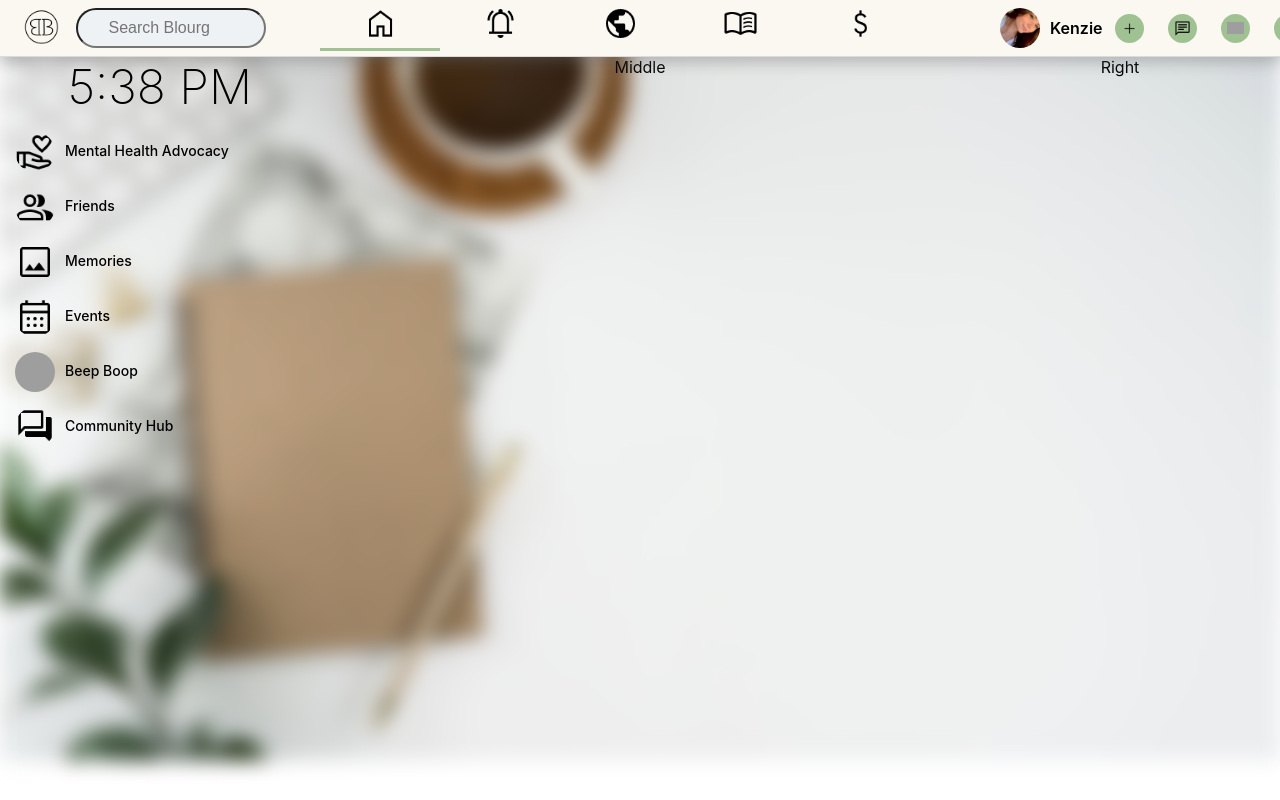
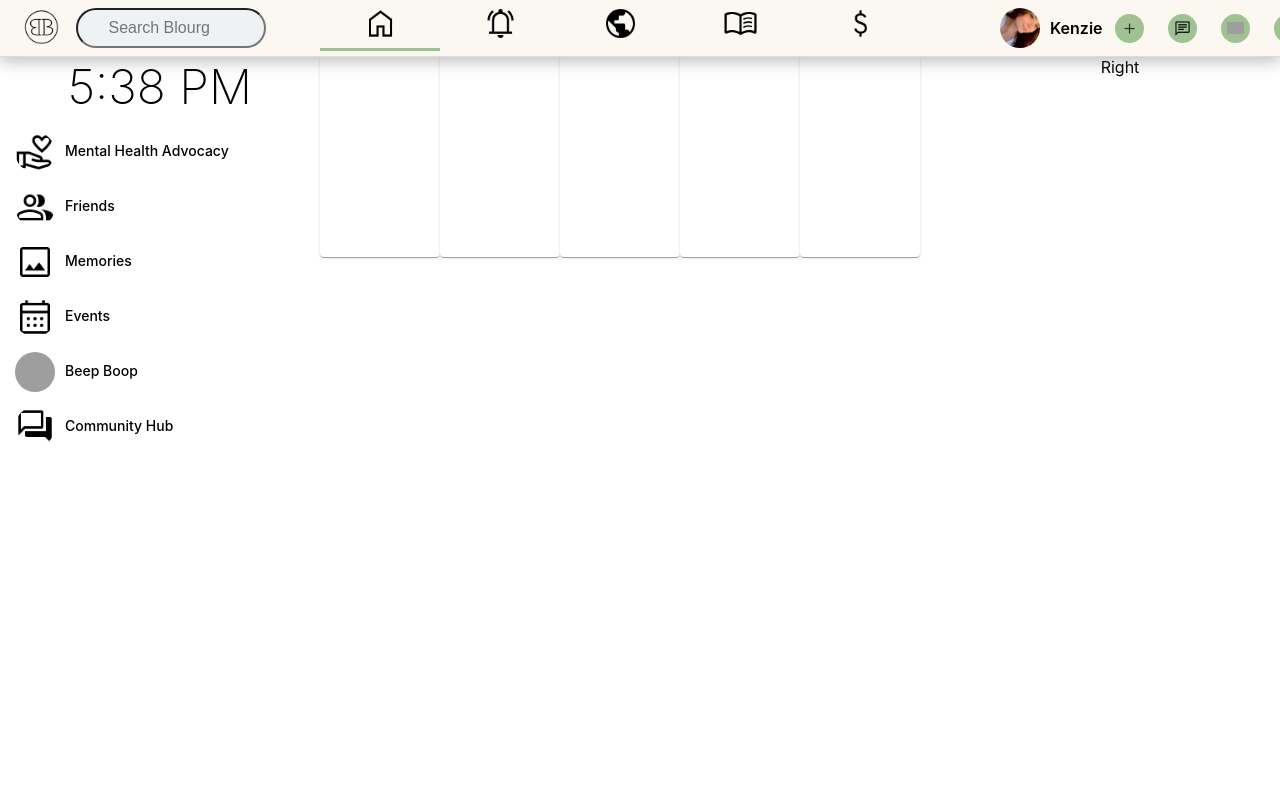
Before and after one commit to McKenzieLynn/Blourg, a React (Create React App) app: page / in a window 1280 px wide. Shown: the top 800 px of the page. Built offline with nearby package versions, Linux system fonts and the light colour scheme; grey boxes are pictures that could not be loaded.

Commit message:
Adding statusbar component

```diff
--- a/src/App.js
+++ b/src/App.js
@@ -2,12 +2,11 @@ import './App.css';
 import Layout from './Components/MainPage/Layout';
 import NavBar from './Components/NavBar/NarBar';
 
-const bgimage = new URL('./Images/Background.jpg', import.meta.url)
+
 
 function App() {
   return (
     <div className="App">
-        <img className="background" src={ bgimage } alt="" />
         <NavBar />
         <Layout />
     </div>
--- a/src/Components/MainPage/Layout.js
+++ b/src/Components/MainPage/Layout.js
@@ -2,6 +2,7 @@ import { Grid } from '@mui/material';
 import React, { Component } from 'react';
 import "./MainPage.css";
 import LeftSide from "./LeftSidePanel/LeftSide";
+import StatusBar from './StatusBar/StatusBar';
 
 class Layout extends Component {
     constructor(props) {
@@ -20,7 +21,7 @@ class Layout extends Component {
 
                     {/* Middle */}
                     <Grid item xs={6}>
-                        Middle
+                        <StatusBar />
                     </Grid>
 
                     {/* Right */}
--- /dev/null
+++ b/src/Components/MainPage/StatusBar/Status.js
@@ -0,0 +1,19 @@
+import React, { Component } from 'react';
+import "./StatusBar";
+import { Paper } from '@mui/material';
+
+class Status extends Component {
+    constructor(props) {
+        super(props);
+        this.state = {}
+    }
+    render() {
+        return (
+            <div>
+                <Paper className="statusbar__status" />
+            </div>
+        );
+    }
+}
+
+export default Status;
--- /dev/null
+++ b/src/Components/MainPage/StatusBar/StatusBar.js
@@ -0,0 +1,23 @@
+import React, { Component } from 'react';
+import Status from './Status';
+import "./Statusbar.css";
+
+class StatusBar extends Component {
+    constructor(props) {
+        super(props);
+        this.state = {}
+    }
+    render() {
+        return (
+            <div className="statusbar__container">
+                <Status />
+                <Status />
+                <Status />
+                <Status />
+                <Status />
+            </div>
+        );
+    }
+}
+
+export default StatusBar;
--- /dev/null
+++ b/src/Components/MainPage/StatusBar/Statusbar.css
@@ -0,0 +1,8 @@
+.statusbar__container{
+    display: flex;
+}
+
+.statusbar__status{
+    height: 200px;
+    width: 120px;
+}
```
